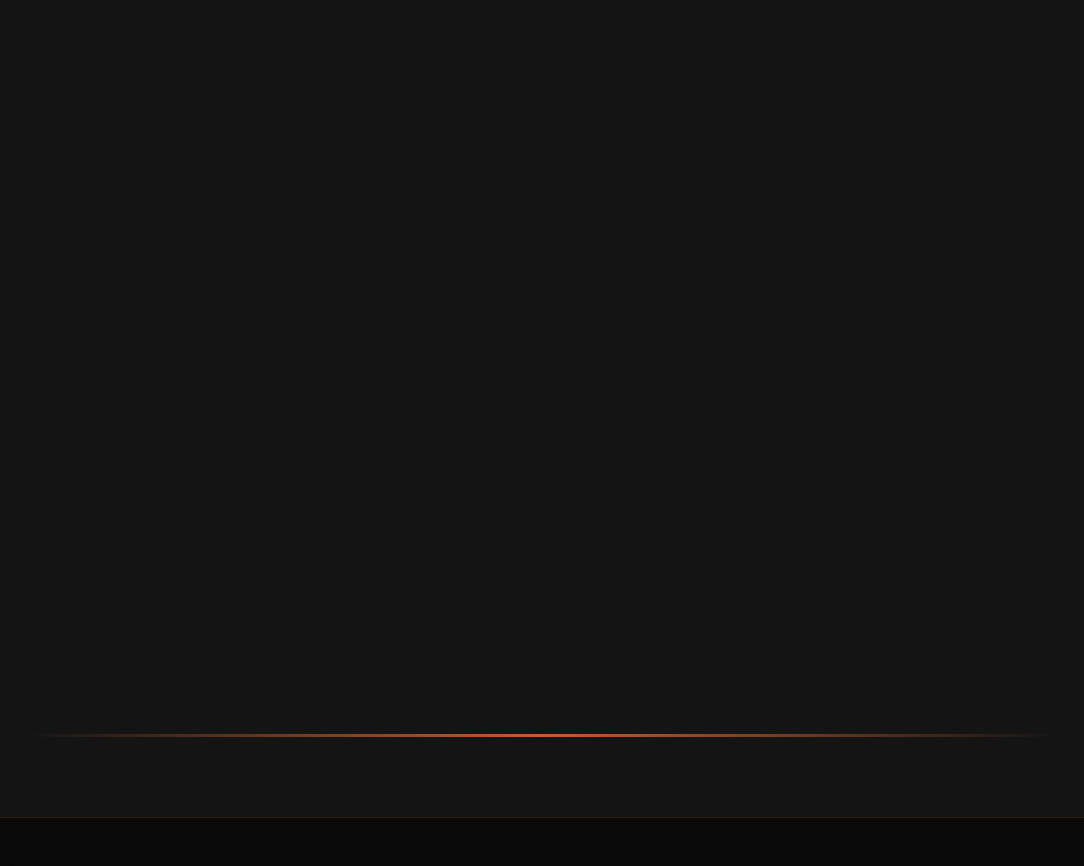
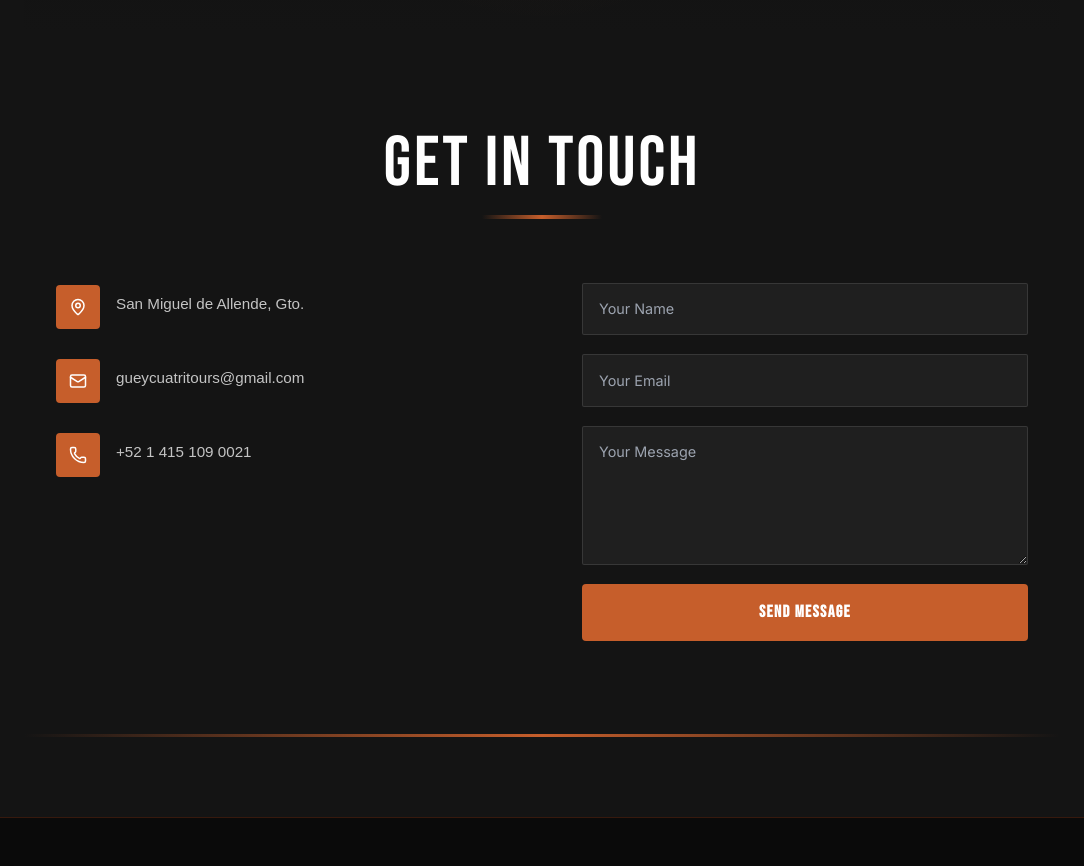
Before and after one commit to DraftStudiomx/Guey-tours-SEO, a Next.js app: page /atv-rentals in a window 1280 px wide. Shown: the part 6680-7546 px from the top of the page, without its empty margins (98-1182 px from the left). Built offline with nearby package versions, Linux system fonts and the light colour scheme; a web font is replaced by a local one.

Commit message:
Update AtvRentalsContent.tsxform original

```diff
--- a/app/atv-rentals/AtvRentalsContent.tsx
+++ b/app/atv-rentals/AtvRentalsContent.tsx
@@ -1897,7 +1897,7 @@ const [openIndex, setOpenIndex] = useState<number | null>(null)
 
         <div style={{ maxWidth: '1300px', margin: '0 auto', padding: '0 2rem' }}>
           {/* Header */}
-          <div style={{ textAlign: 'center', marginBottom: '4rem' }} className="reveal">
+          <div style={{ textAlign: 'center', marginBottom: '4rem' }}>
             <h2 className="section-heading" style={{ color: '#fff', fontFamily: 'var(--font-heading)' }}>
               {lang === 'es' ? 'Contáctanos' : 'Get in touch'}
             </h2>
@@ -1913,7 +1913,7 @@ const [openIndex, setOpenIndex] = useState<number | null>(null)
           className="contact-grid"
           >
             {/* Info side */}
-            <div className="reveal-left">
+            <div>
               <div style={{ display: 'flex', flexDirection: 'column', gap: '1.8rem' }}>
                 {[
                   {
@@ -1978,7 +1978,7 @@ const [openIndex, setOpenIndex] = useState<number | null>(null)
             </div>
 
             {/* Form side */}
-            <div className="reveal-right">
+            <div>
               {sent ? (
                 <div style={{
                   background: 'rgba(232,84,26,0.1)',
```
